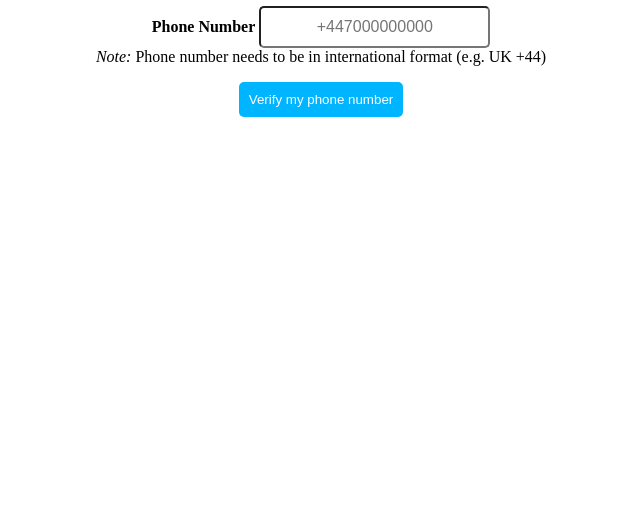
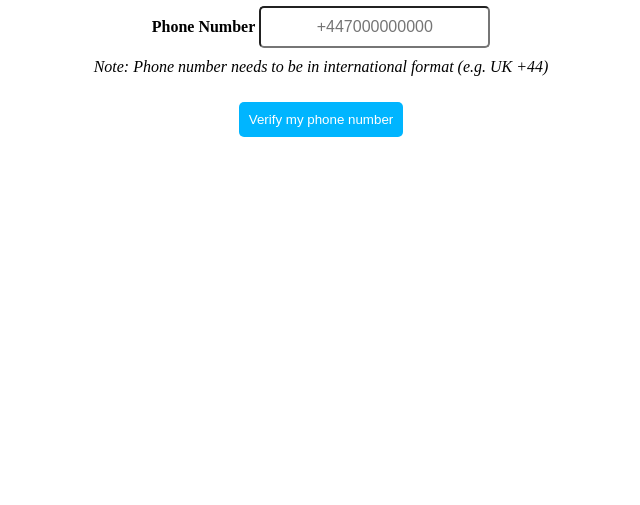
Before and after one commit to tru-ID/dev-server, a website: page public/examples/mobile-web/index.html in a window 1280 px wide. Shown: the part 295-800 px from the top of the page, without its empty margins (319-959 px from the left). Drawn offline with nearby package versions, Linux system fonts and the light colour scheme.

Commit message:
Added improvements to messaging on the example page

```diff
--- a/public/examples/mobile-web/index.html
+++ b/public/examples/mobile-web/index.html
@@ -48,8 +48,8 @@
         <div class="form-row">
           <label for="phone_number">Phone Number</label>
           <input id="phone_number" type="tel" name="phone_number"  placeholder="+447000000000" required />
-          <div>
-            <i>Note:</i> Phone number needs to be in international format (e.g. UK +44)
+          <div id="phone_number_note">
+            Note: Phone number needs to be in international format (e.g. UK +44)
           </div>
         </div>
         <!-- Radio button hidden for demo purposes. Remove 'hidden' class to allow selection of check method -->
--- a/public/examples/mobile-web/style.css
+++ b/public/examples/mobile-web/style.css
@@ -77,6 +77,11 @@ label[for='phone_number'] {
   text-align: center;
 }
 
+#phone_number_note {
+  padding: 10px;
+  font-style: italic;
+}
+
 .has-coverage #phone_check {
   display: block;
 }
```
